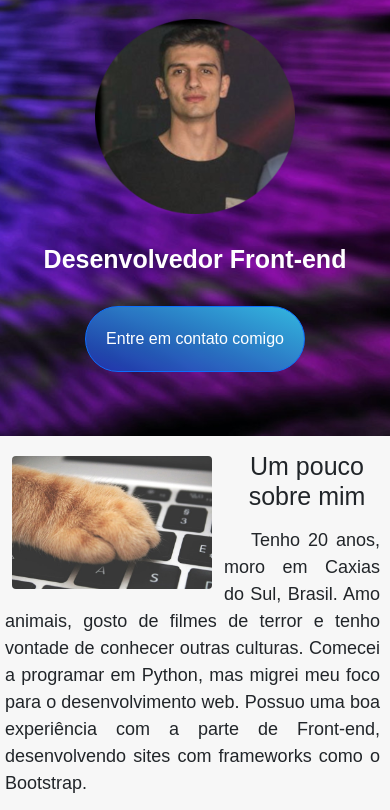
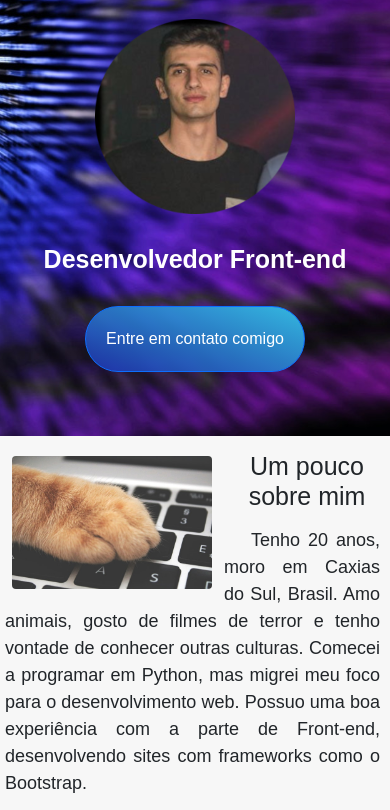
Before and after one commit to Santiago-Fae/meu-site, a plain HTML site: page index.html in a window 390 px wide. Shown: the part 200-1010 px from the top of the page. Drawn offline with nearby package versions, Linux system fonts and the light colour scheme.

Commit message:
Update estilo.css

```diff
--- a/estilo.css
+++ b/estilo.css
@@ -406,7 +406,7 @@ div#wpp {
 	#plx {
 		background:url(imagens/programa222.jpg);
 		background-attachment: fixed;
-		background-position:100%;
+		background-position:45%;
 		background-repeat:no-repeat ;
 		background-size: cover;
 		-webkit-box-sizing: border-box;
```
